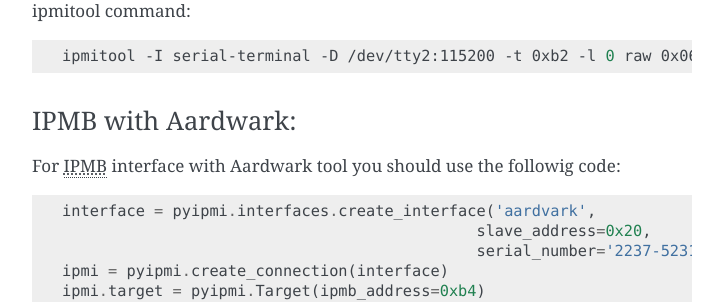
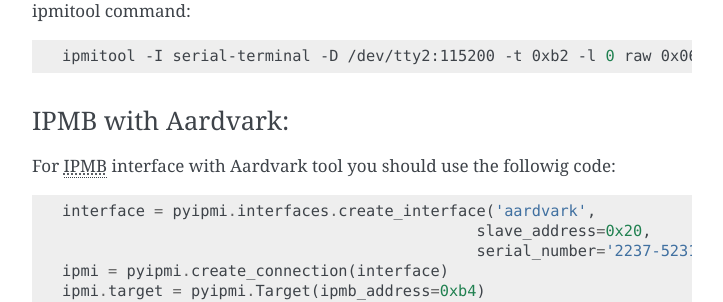
Before and after one commit to kontron/python-ipmi, a Sphinx documentation site: the page built from docs/source/quick_start.rst, in a window 1280 px wide and 900 px high, scrolled down 3751 px. Shown: the part 157-459 px from the top of the window, without its empty margins (388-1111 px from the left). Built offline with Sphinx 7.4.7, drawn with Linux system fonts in a browser that asks for light colours; some of the changed text lies outside the part shown.

Commit message:
doc: fix typo
aardwark -> aardvark

Signed-off-by: Heiko Thiery <heiko.thiery@kontron.com>

```diff
--- a/docs/source/quick_start.rst
+++ b/docs/source/quick_start.rst
@@ -20,7 +20,7 @@ Before establishing the session the interface type shall be defined. There are 4
 
   * **'rmcp'** - using native :abbr:`RMCP (Remote Management Control Protocol)` encapsulation over :abbr:`LAN (Local Area Network)` (so called :abbr:`IPMI (Intelligent Platform Management Interface)` over :abbr:`LAN (Local Area Network)`). This interface requires only common python libraries.
   * **'ipmitool'** - so called legacy :abbr:`RMCP (Remote Management Control Protocol)`, still an :abbr:`IPMI (Intelligent Platform Management Interface)` over :abbr:`LAN (Local Area Network)`, but requires IPMITOOL as backend. This interface requires `ipmitool`_  compiled and installed, and each time an ipmitool command is issued a new session is established with the Target (left for legacy purpuses; used before native rmcp was not implemented yet).
-  * **'aardwark'** - :abbr:`IPMB (Intelligent Platform Management Bus)` interface (using the `Total Phase`_ Aardvark)
+  * **'aardvark'** - :abbr:`IPMB (Intelligent Platform Management Bus)` interface (using the `Total Phase`_ Aardvark)
   * **'mock'** - This interface uses the ipmitool raw command to "emulate" an :abbr:`RMCP (Remote Management Control Protocol)` session. It uses the session information to assemble the correct ipmitool parameters. Therefore, a session must be established before any request can be sent.
 
 Then you create an instance of the ``pyipmi.Ipmi`` object using the ``interface`` instance just created, and set also the required parameteres of the interface type. You should also set the :abbr:`IPMI (Intelligent Platform Management Interface)` **Target**, otherwise different runtime errors shall be expected later on when invoking methods of this library. Finally, you can try to establish a session. If there is a connection problem (no response), then you get the following error during session establishment:
@@ -257,10 +257,10 @@ ipmitool command:
 
     ipmitool -I serial-terminal -D /dev/tty2:115200 -t 0xb2 -l 0 raw 0x06 0x01
 
-IPMB with Aardwark:
+IPMB with Aardvark:
 *******************
 
-For :abbr:`IPMB (Intelligent Platform Management Bus)` interface with Aardwark tool you should use the followig code:
+For :abbr:`IPMB (Intelligent Platform Management Bus)` interface with Aardvark tool you should use the followig code:
 
 .. code:: python
 
```
